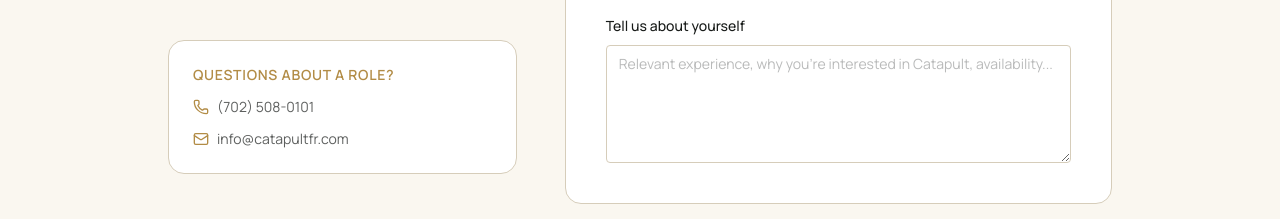
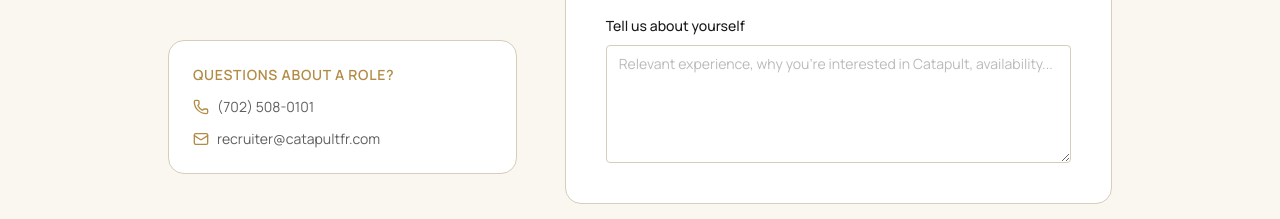
Before and after one commit to Catapultfundraising/catapult-fundraising-website, a Next.js app: page /apply in a window 1280 px wide. Shown: the part 1100-1319 px from the top of the page. Built offline with nearby package versions, Linux system fonts and the light colour scheme.

Commit message:
Point apply page role questions to recruiter@catapultfr.com

```diff
--- a/app/apply/page.tsx
+++ b/app/apply/page.tsx
@@ -2,7 +2,9 @@ import type { Metadata } from "next";
 import { PageHero } from "@/components/page-hero";
 import { JobApplicationForm } from "@/components/job-application-form";
 import { Phone, Mail } from "lucide-react";
-import { FIRM_PHONE, FIRM_PHONE_HREF, FIRM_EMAIL } from "@/lib/constants";
+import { FIRM_PHONE, FIRM_PHONE_HREF } from "@/lib/constants";
+
+const RECRUITER_EMAIL = "recruiter@catapultfr.com";
 
 export const metadata: Metadata = {
   title: "Apply for a Job",
@@ -62,8 +64,8 @@ export default function ApplyPage() {
               </p>
               <p className="flex items-center gap-2 text-sm text-[rgb(var(--ink))]/70">
                 <Mail className="h-4 w-4 text-[rgb(var(--brass))]" />
-                <a href={`mailto:${FIRM_EMAIL}`} className="hover:text-[rgb(var(--navy))]">
-                  {FIRM_EMAIL}
+                <a href={`mailto:${RECRUITER_EMAIL}`} className="hover:text-[rgb(var(--navy))]">
+                  {RECRUITER_EMAIL}
                 </a>
               </p>
             </div>
```
